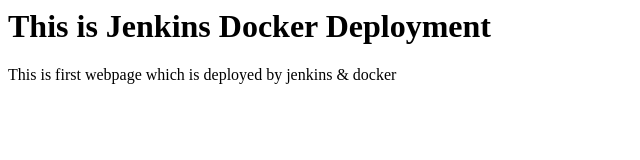
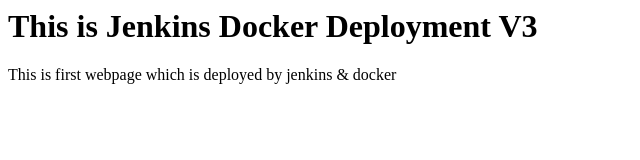
Before and after one commit to akkitechcloud/docker_jenkins_projects, a plain HTML site: page index.html in a window 1280 px wide. Shown: the full height of the page, 0-640 px from the left. Drawn offline with Linux system fonts and the light colour scheme.

Commit message:
Changes made in index.html file on 21 mar 25

```diff
--- a/index.html
+++ b/index.html
@@ -1,6 +1,6 @@
 <html>
         <head>
-                <h1> This is Jenkins Docker Deployment </h1>
+                <h1> This is Jenkins Docker Deployment V3 </h1>
         </head>
         <body>
                 <p> This is first webpage which is deployed by jenkins & docker </p>
```
Also changed, not shown: 1 other file.
